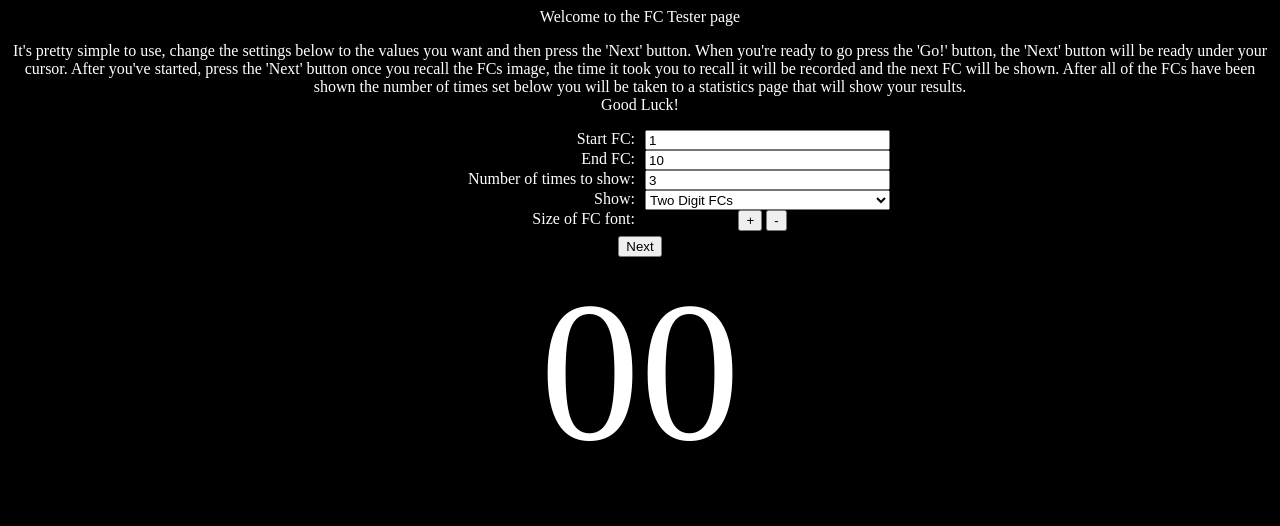
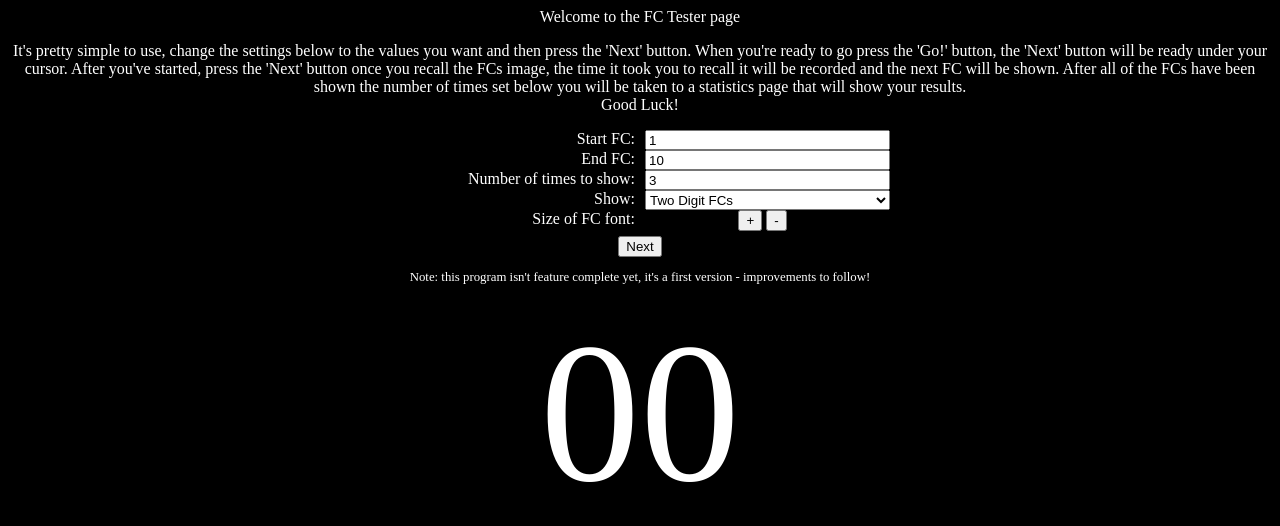
Before and after one commit to Nealefelaen/FC-Tester, a plain HTML site: page index.html in a window 1280 px wide. Drawn offline with Linux system fonts and the light colour scheme.

Commit message:
Revert "Removed alpha message from index.html"
This reverts commit 31e30aea7cb89607d3702109d19dde7d49b7a287.

```diff
--- a/index.html
+++ b/index.html
@@ -1,4 +1,3 @@
-<!-- Coded by Nealefelaen and shadow -->
 <html xmlns="http://www.w3.org/1999/xhtml">
   <head>
     <title>FC Tester</title>
@@ -50,6 +49,7 @@
         <br />
         <button id="next_button" style='margin-top: 5px;'>Next</button>
       </div>
+      <p style='font-size: 0.8em;'>Note: this program isn't feature complete yet, it's a first version - improvements to follow!</p>
       <span title='Example FC Size' id='test_example'>00</span>
     </div>
     <div id="result"></div>
```
